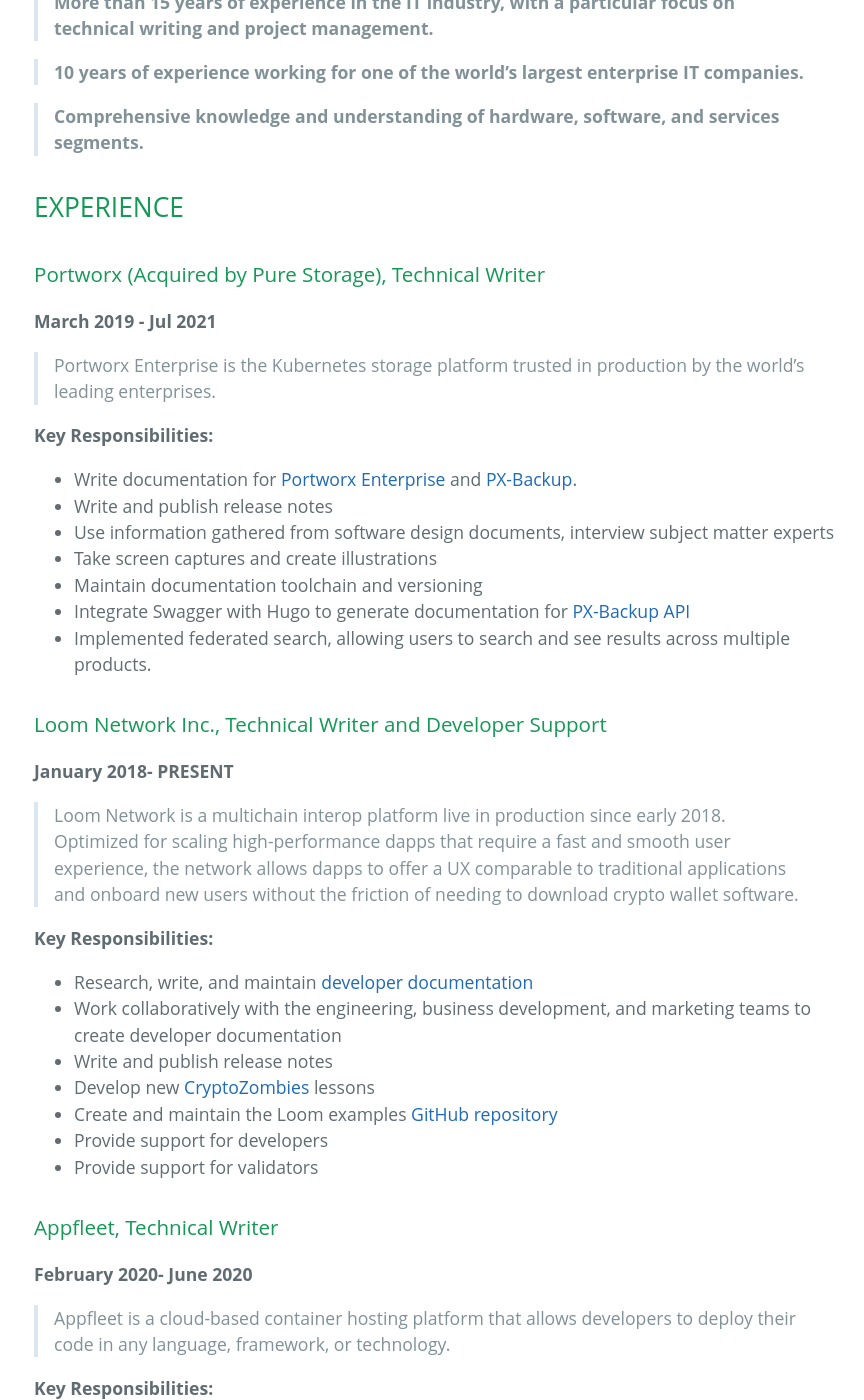
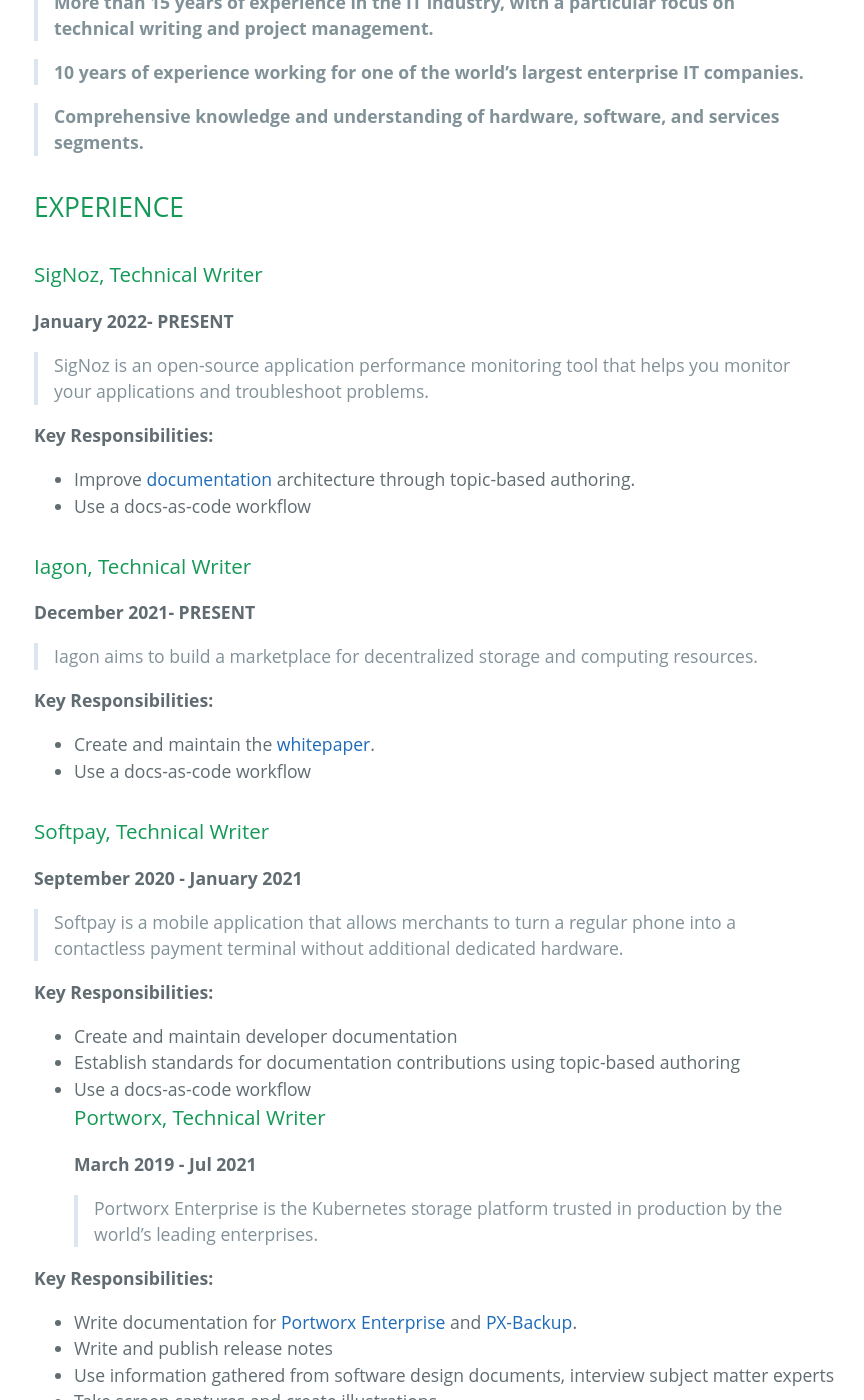
Before and after one commit to andreipope/andreipope.github.io, a Jekyll site: the page built from pages/cv.md, in a window 1280 px wide and 1400 px high, scrolled down 426 px. Shown: the whole window, without its empty margins (190-1054 px from the left). Built offline with Jekyll 4.4.1, drawn with Linux system fonts in a browser that asks for light colours; some of the changed text lies outside the part shown.

Commit message:
Update CV

```diff
--- a/pages/cv.md
+++ b/pages/cv.md
@@ -11,7 +11,31 @@ layout: cv
 
 ## EXPERIENCE
 
-### Portworx (Acquired by Pure Storage), Technical Writer
+### SigNoz, Technical Writer
+**January 2022- PRESENT**
+> SigNoz is an open-source application performance monitoring tool that helps you monitor your applications and troubleshoot problems.
+
+**Key Responsibilities:**
+* Improve [documentation](https://signoz.io/docs/) architecture through topic-based authoring.
+* Use a docs-as-code workflow
+
+### Iagon, Technical Writer
+**December 2021- PRESENT**
+> Iagon aims to build a marketplace for decentralized storage and computing resources.
+
+**Key Responsibilities:**
+* Create and maintain the [whitepaper](https://whitepaper.iagon.com).
+* Use a docs-as-code workflow
+
+### Softpay, Technical Writer
+**September 2020 - January 2021**
+> Softpay is a mobile application that allows merchants to turn a regular phone into a contactless payment terminal without additional dedicated hardware.
+
+**Key Responsibilities:**
+* Create and maintain developer documentation
+* Establish standards for documentation contributions using topic-based authoring
+* Use a docs-as-code workflow
+### Portworx, Technical Writer
 **March 2019 - Jul 2021**
 > Portworx Enterprise is the Kubernetes storage platform trusted in production by the world’s leading enterprises.
 
@@ -22,7 +46,7 @@ layout: cv
 * Take screen captures and create illustrations
 * Maintain documentation toolchain and versioning
 * Integrate Swagger with Hugo to generate documentation for [PX-Backup API](https://backup.docs.portworx.com/reference/rest-api/)
-* Implemented federated search, allowing users to search and see results across multiple products.
+* Implement federated search, allowing users to search and see results across multiple products.
 
 ### Loom Network Inc., Technical Writer and Developer Support
 **January 2018- PRESENT**
```
Also changed, not shown: index.md (+2 -0 lines).
